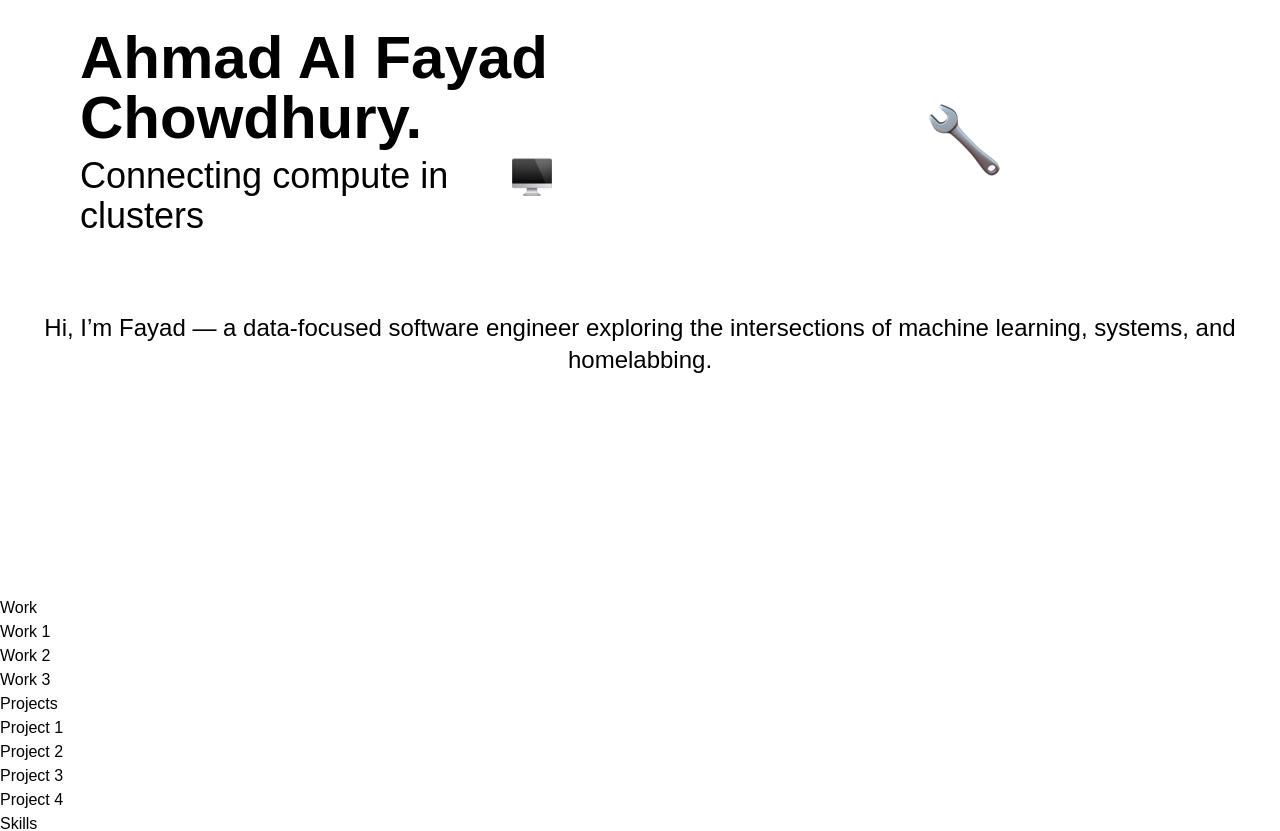
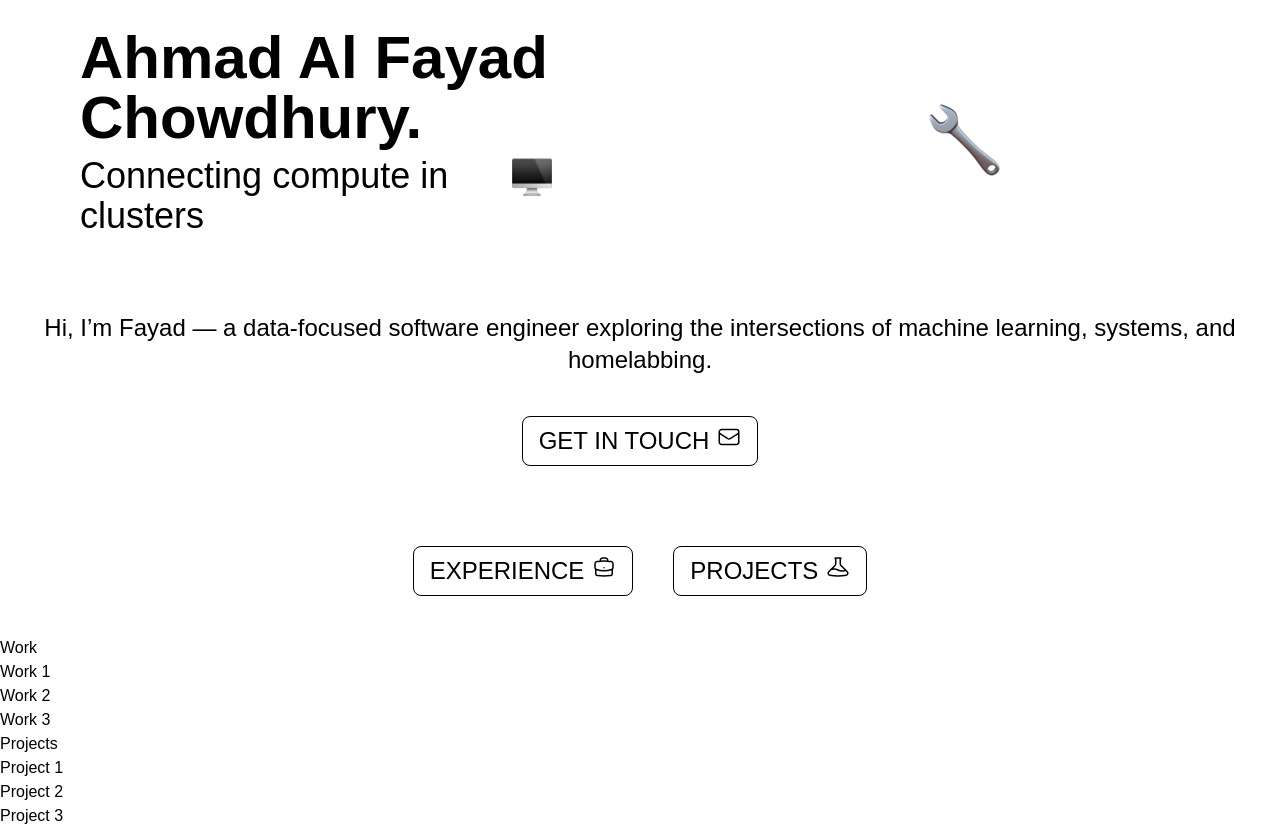
Before and after one commit to fayadchowdhury/personal-portfolio, a React (Vite) app: page / in a window 1280 px wide. Shown: the top 831 px of the page. Built offline with nearby package versions, Linux system fonts and the light colour scheme; a web font is replaced by a local one.

Commit message:
Fix CTA section with proper colours for dark and light mode, and also fix layout

```diff
--- a/src/components/IconButton.tsx
+++ b/src/components/IconButton.tsx
@@ -9,7 +9,7 @@ interface IconButtonProps {
 const IconButton = ({ buttonText, Icon, onButtonClick }: IconButtonProps) => {
   return (
     <button
-      className="flex grid-cols-2 py-2 px-4 rounded-lg gap-2 border-1 border-white hover:bg-white  text-white hover:text-black"
+      className="flex grid-cols-2 py-2 px-4 rounded-lg gap-2 border-1 border-black dark:border-white hover:bg-black dark:hover:bg-white text-black dark:text-white hover:text-white dark:hover:text-black"
       onClick={onButtonClick}
     >
       <span className="text-content">{buttonText}</span>
--- a/src/sections/CallToAction.tsx
+++ b/src/sections/CallToAction.tsx
@@ -7,7 +7,10 @@ import {
 
 const CallToAction = () => {
   return (
+    <section id="call-to-action">
+      {/* <div className="flex flex-col items-center justify-center"> */}
       <div className="flex flex-col items-center justify-center">
+        <div className="mb-10 max-sm:mb-15">
           <IconButton
             buttonText="GET IN TOUCH"
             Icon={EnvelopeIcon} // Replace with an actual icon component if needed
@@ -15,23 +18,25 @@ const CallToAction = () => {
               console.log("Contact Me button clicked");
             }}
           />
-      <div className="flex grid-cols-3 gap-10 max-sm:gap-3 max-sm:flex-col w-full py-3 px-3 md:py-10 md:px-10 items-center justify-center">
+        </div>
+        <div className="flex grid-cols-3 gap-10 max-sm:gap-3 w-full py-3 px-3 md:py-10 md:px-10 items-center justify-center">
           <IconButton
             buttonText="EXPERIENCE"
             Icon={BriefcaseIcon} // Replace with an actual icon component if needed
             onButtonClick={() => {
-            console.log("Contact Me button clicked");
+              console.log("Experience button clicked");
             }}
           />
           <IconButton
             buttonText="PROJECTS"
             Icon={BeakerIcon} // Replace with an actual icon component if needed
             onButtonClick={() => {
-            console.log("Contact Me button clicked");
+              console.log("Projects button clicked");
             }}
           />
         </div>
       </div>
+    </section>
   );
 };
 
```
Lines whose indentation alone changed are shown as unchanged.
